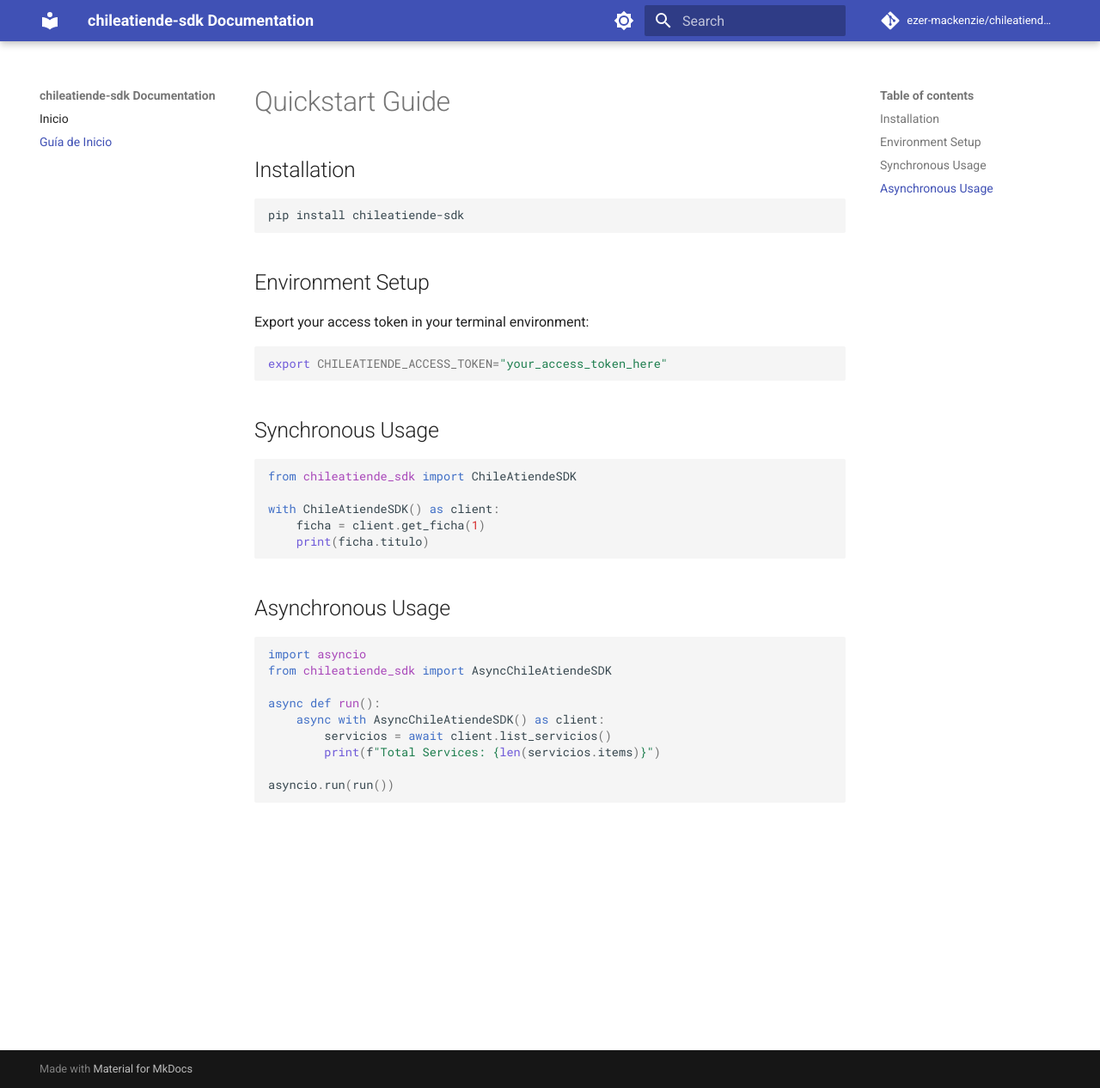
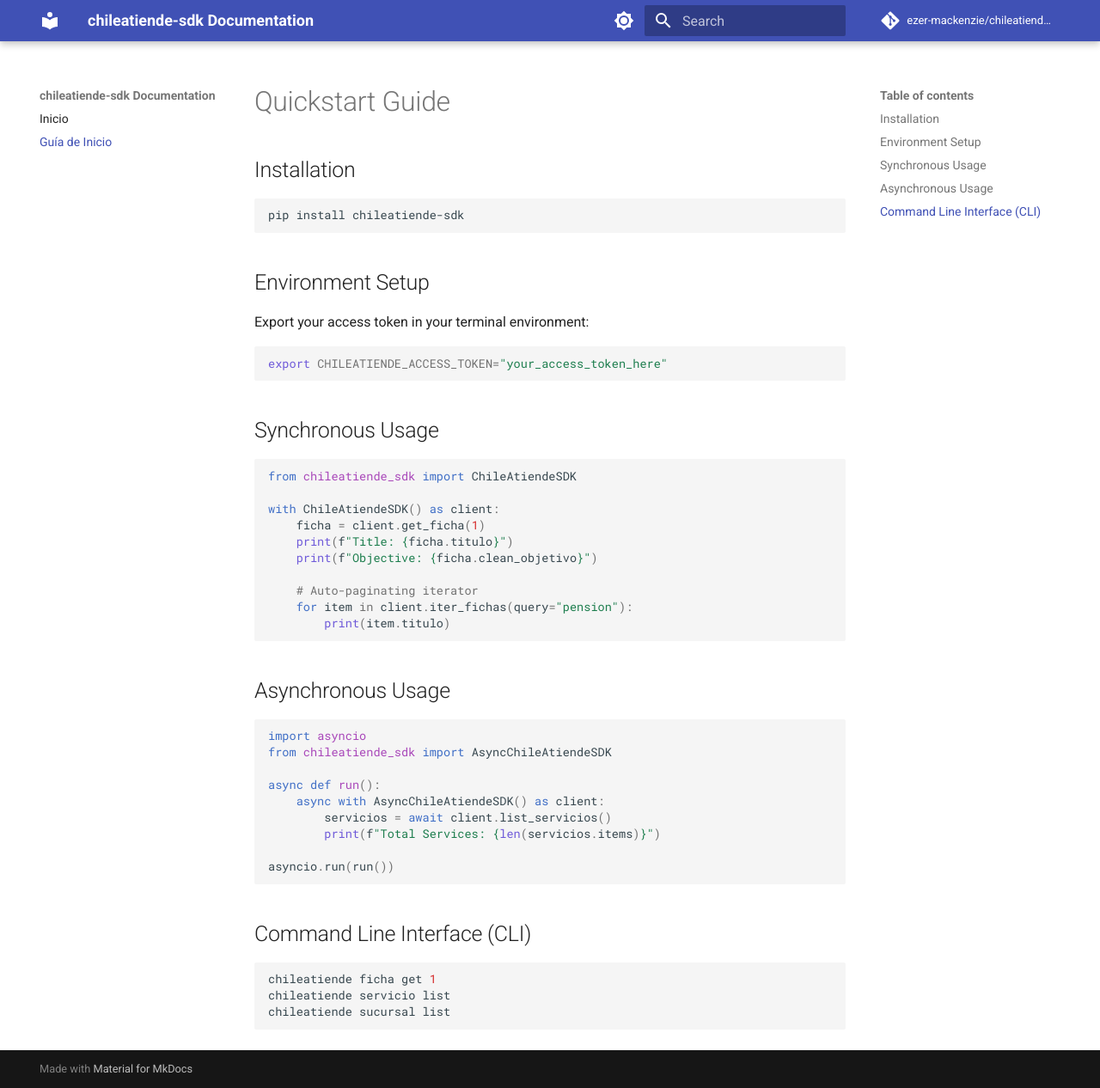
Before and after one commit to ezer-mackenzie/chileatiende-sdk, an MkDocs documentation site: the page built from docs/quickstart.md, in a window 1280 px wide and 1266 px high. Shown: the whole window at 86% size. Built offline with MkDocs 1.6.1 and Material for MkDocs 9.7.7, drawn with Linux system fonts in a browser that asks for light colours; comment, search, counter and statistics services are not loaded.

````diff
--- a/docs/quickstart.md
+++ b/docs/quickstart.md
@@ -21,7 +21,12 @@ from chileatiende_sdk import ChileAtiendeSDK
 
 with ChileAtiendeSDK() as client:
     ficha = client.get_ficha(1)
-    print(ficha.titulo)
+    print(f"Title: {ficha.titulo}")
+    print(f"Objective: {ficha.clean_objetivo}")
+
+    # Auto-paginating iterator
+    for item in client.iter_fichas(query="pension"):
+        print(item.titulo)
 ```
 
 ## Asynchronous Usage
@@ -37,3 +42,11 @@ async def run():
 
 asyncio.run(run())
 ```
+
+## Command Line Interface (CLI)
+
+```bash
+chileatiende ficha get 1
+chileatiende servicio list
+chileatiende sucursal list
+```
--- a/pyproject.toml
+++ b/pyproject.toml
@@ -1,6 +1,6 @@
 [project]
 name = "chileatiende-sdk"
-version = "0.1.0"
+version = "1.0.0"
 description = "Python SDK for the ChileAtiende API."
 authors = [
     {name = "Eli-ezer Reuven Ramirez Ruiz", email = "ramirez.ruiz.eliezer.reuven@gmail.com"}
@@ -16,7 +16,7 @@ keywords = [
     "sdk",
 ]
 classifiers = [
-    "Development Status :: 4 - Beta",
+    "Development Status :: 5 - Production/Stable",
     "Intended Audience :: Developers",
     "Operating System :: OS Independent",
     "Programming Language :: Python :: 3",
--- a/src/chileatiende_sdk/_version.py
+++ b/src/chileatiende_sdk/_version.py
@@ -1,3 +1,3 @@
 """Version definition for chileatiende-sdk."""
 
-__version__ = "0.1.0"
+__version__ = "1.0.0"
````
Also changed, not shown: CHANGELOG.md (+11 -0 lines), README.md (+56 -48 lines), docs/index.md (+5 -1 lines).
